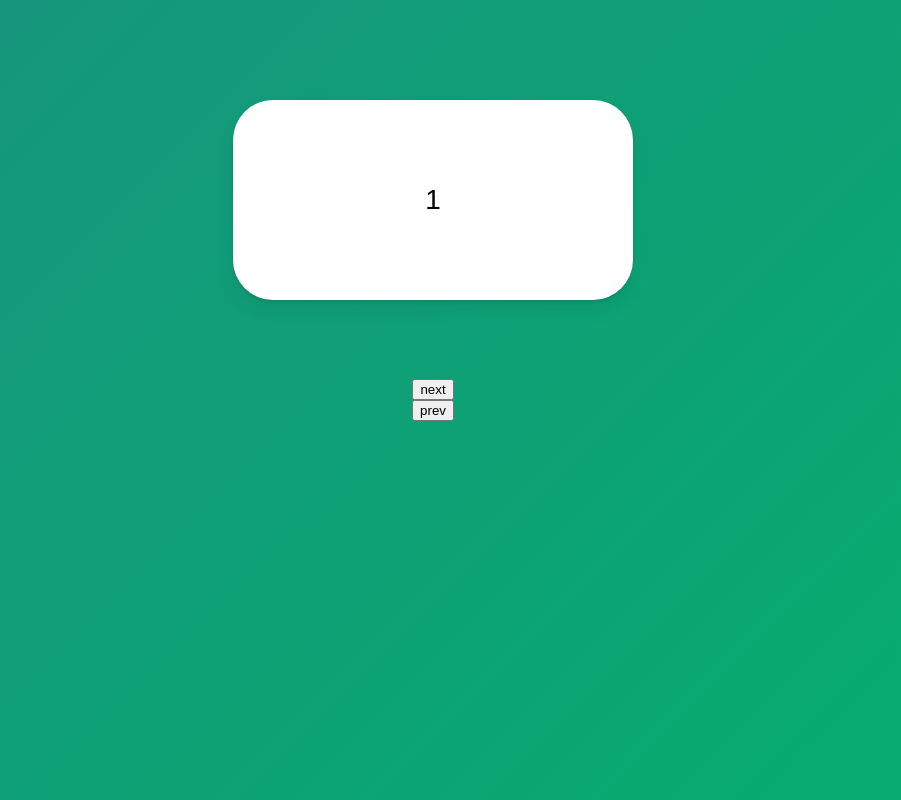
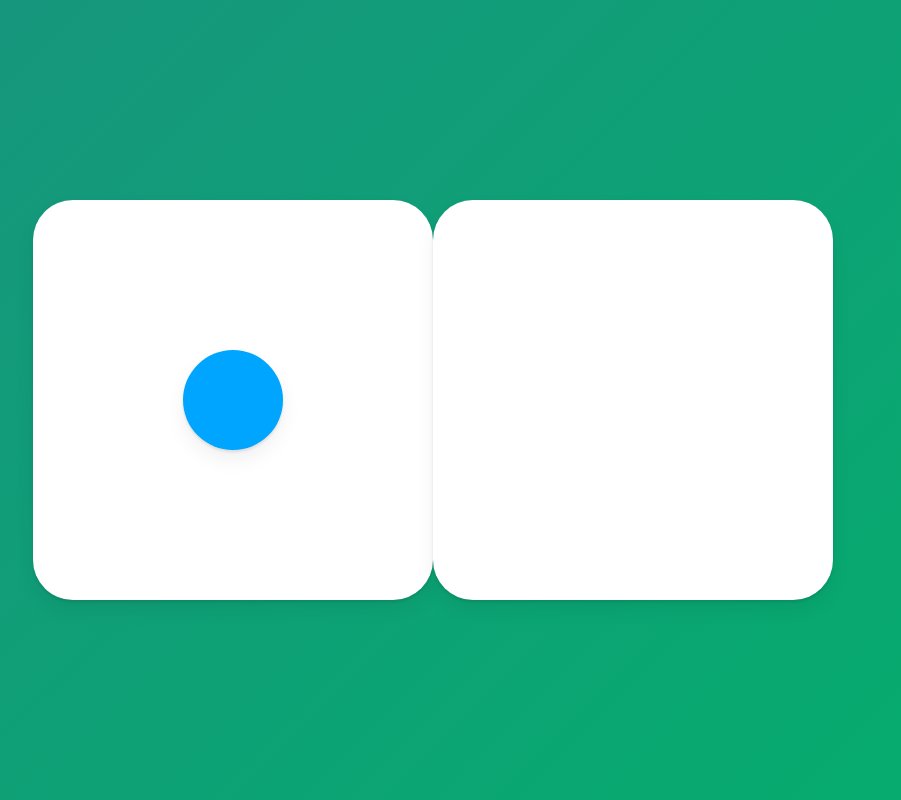
Before and after one commit to jw1011/framer-animation, a React (Create React App) app: page / in a window 1280 px wide. Shown: the whole page, without its empty margins (207-1108 px from the left). Built offline with nearby package versions, Linux system fonts and the light colour scheme.

Commit message:
added layoutId animation

```diff
--- a/src/App.tsx
+++ b/src/App.tsx
@@ -1,79 +1,51 @@
 import styled from "styled-components";
-import { motion, AnimatePresence } from "framer-motion";
+import { motion } from "framer-motion";
 import { useState } from "react";
 
 const Wrapper = styled(motion.div)`
   height: 100vh;
-  width: 100vw;
   display: flex;
   justify-content: center;
   align-items: center;
-  flex-direction: column;
+  align-content: space-between;
 `;
 
 const Box = styled(motion.div)`
   width: 400px;
-  height: 200px;
+  height: 400px;
   background-color: rgba(255, 255, 255, 1);
   border-radius: 40px;
-  position: absolute;
-  top: 100px;
   display: flex;
   justify-content: center;
   align-items: center;
-  font-size: 28px;
   box-shadow: 0 2px 3px rgba(0, 0, 0, 0.1), 0 10px 20px rgba(0, 0, 0, 0.06);
 `;
 
-const box = {
-  entry: (isBack: boolean) => ({
-    x: isBack ? -500 : 500,
-    opacity: 0,
-    scale: 0,
-  }),
-  center: {
-    x: 0,
-    opacity: 1,
-    scale: 1,
-    transition: {
-      duration: 0.3,
-    },
-  },
-  exit: (isBack: boolean) => ({
-    x: isBack ? 500 : -500,
-    opacity: 0,
-    scale: 0,
-    transition: { duration: 0.3 },
-  }),
-};
+const Circle = styled(motion.div)`
+  background-color: #00a5ff;
+  height: 100px;
+  width: 100px;
+  box-shadow: 0 2px 3px rgba(0, 0, 0, 0.1), 0 10px 20px rgba(0, 0, 0, 0.06);
+`;
 
 function App() {
-  const [visible, setVisible] = useState(1);
-  const [back, setBack] = useState(false);
-  const nextPlease = () => {
-    setBack(false);
-    setVisible((prev) => (prev === 10 ? 10 : prev + 1));
-  };
-  const prevPlease = () => {
-    setBack(true);
-    setVisible((prev) => (prev === 1 ? 1 : prev - 1));
-  };
+  const [clicked, setClicked] = useState(false);
+  const toggleClicked = () => setClicked((prev) => !prev);
   return (
-    <Wrapper>
-      <AnimatePresence custom={back} mode="wait">
-        <Box
-          custom={back}
-          variants={box}
-          initial="entry"
-          animate="center"
-          exit="exit"
-          key={visible}
-        >
-          {visible}
-        </Box>
-      </AnimatePresence>
-      <button onClick={nextPlease}>next</button>
-      <button onClick={prevPlease}>prev</button>
+    <Wrapper onClick={toggleClicked}>
+      <Box>
+        {!clicked ? (
+          <Circle layoutId="circle" style={{ borderRadius: 50 }} />
+        ) : null}
+      </Box>
+      <Box>
+        {clicked ? (
+          <Circle
+            layoutId="circle"
+            style={{ borderRadius: 0, width: 200, height: 200 }}
+          />
+        ) : null}
+      </Box>
     </Wrapper>
   );
 }
```
